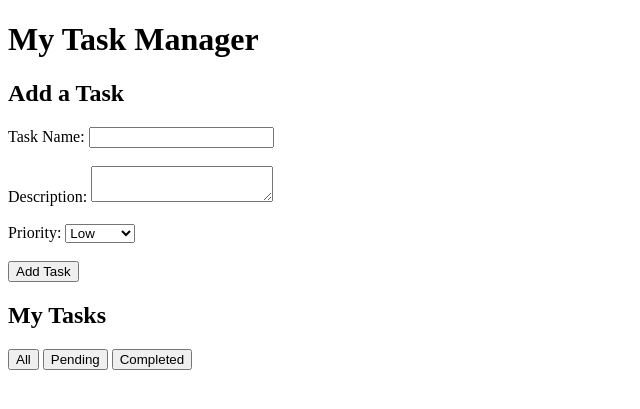
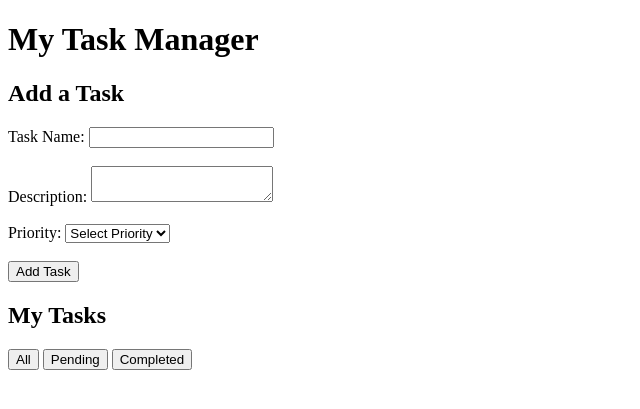
Before and after one commit to Abinisha59/task-management-application, a Flask app: page / in a window 1280 px wide. Shown: the top 409 px of the page, without its empty margins (0-640 px from the left). Run offline with Flask 3, Linux system fonts and the light colour scheme; data that the repository does not hold is empty.

Commit message:
Finalize task management application

```diff
--- a/templates/index.html
+++ b/templates/index.html
@@ -25,10 +25,13 @@
         <label for="priority">Priority:</label>
 
         <select id="priority" name="priority">
-            <option value="Low">Low</option>
-            <option value="Medium">Medium</option>
-            <option value="High">High</option>
-        </select>
+    <option value="" disabled selected>Select Priority</option>
+    <option value="Low">Low</option>
+    <option value="Medium">Medium</option>
+    <option value="High">High</option>
+</select>
+
+
 
         <br><br>
 
```
